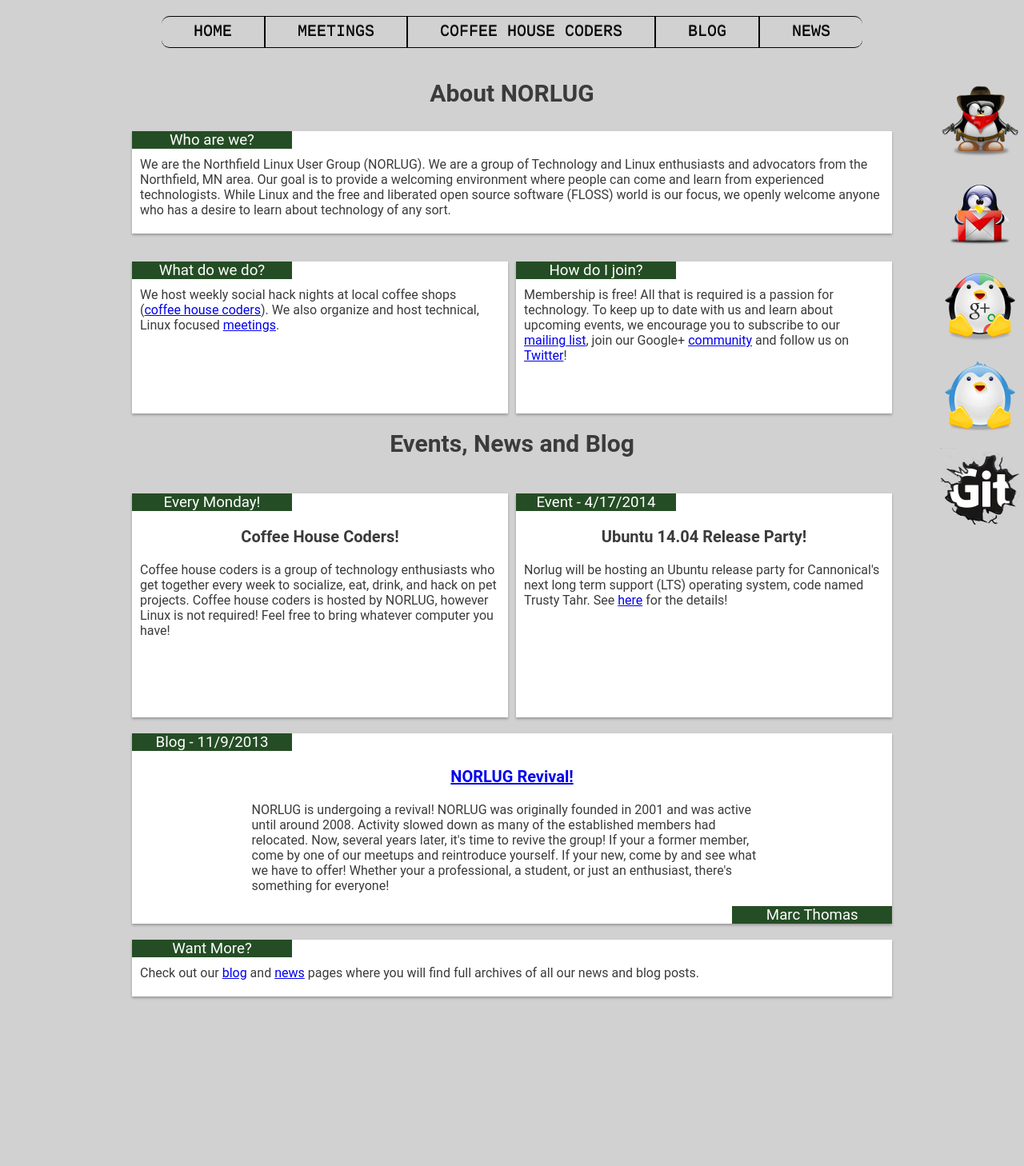
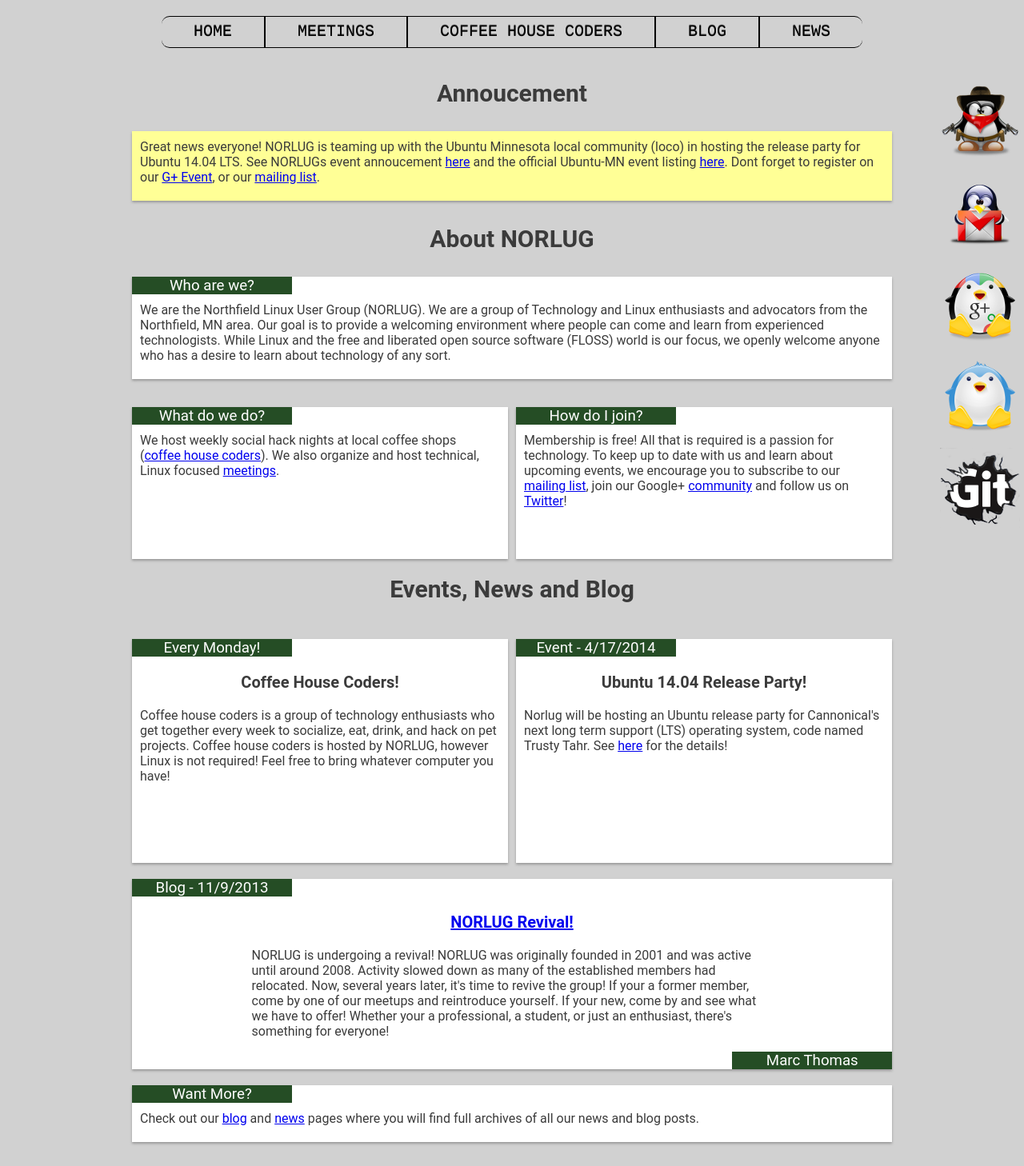
Before and after one commit to norlug/norlug.github.io, a Jekyll site: the page built from index.html, in a window 1280 px wide. Shown: the whole page at 80% size. Built offline with Jekyll 4.4.1, drawn with Linux system fonts in a browser that asks for light colours; before the commit the page ends 1276 px from its top, so only the background shows below that.

Commit message:
Added UbuntuMN announcement.

```diff
--- a/index.html
+++ b/index.html
@@ -1,6 +1,13 @@
 ---
 layout: default
 ---
+
+<p class="welcomePageHeaders">Annoucement</p>
+<section class="card lightYellow">
+    <p class="content left">Great news everyone! NORLUG is teaming up with the Ubuntu Minnesota local community (loco) in hosting the release party for Ubuntu 14.04 LTS. See NORLUGs event annoucement <a href="http://www.norlug.org/meetings/2014/04/17/Ubuntu1404ReleaseParty.html" target="_blank">here</a> and the official Ubuntu-MN event listing <a href="http://loco.ubuntu.com/events/ubuntu-minnesota/2770-northfield-mn-1404-release-party/" target="_blank">here</a>.
+Dont forget to register on our <a href="https://plus.google.com/u/0/events/cp5h1hhc66hi4idrrdggsu87dcg?authkey=CJypz7jNgefi6gE" target="_blank">G+ Event</a>, or our <a href="http://www.norlug.org/mailinglist" target="_blank">mailing list</a>.</p>
+</section>
+
 
 <p class="welcomePageHeaders">About NORLUG</p>
 <section class="card">
```
